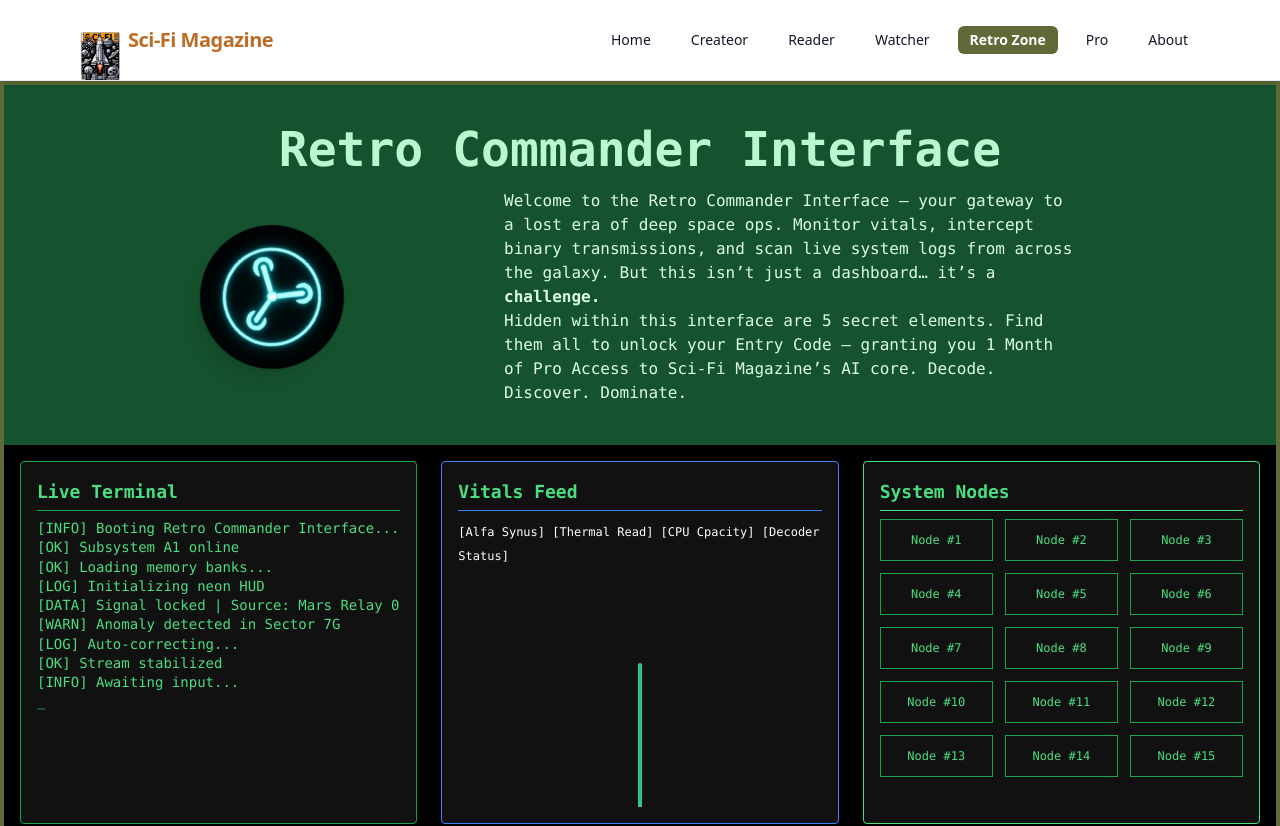
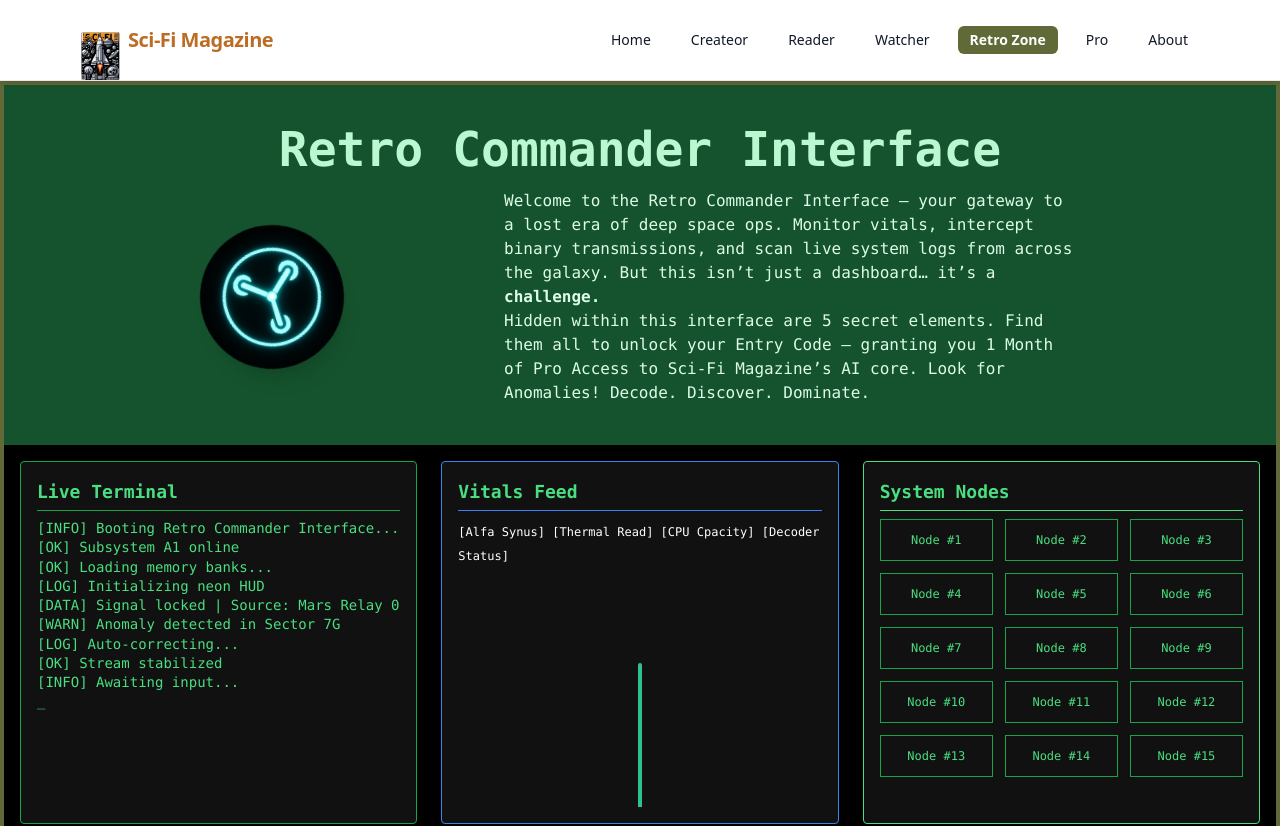
Before and after one commit to aticodein/SCIFI_MAGAZINE_VITE, a React (Vite) app: page /retro in a window 1280 px wide. Shown: the top 826 px of the page. Built offline with nearby package versions, Linux system fonts and the light colour scheme.

Commit message:
Added Retro Page fix

```diff
--- a/src/index.css
+++ b/src/index.css
@@ -24,3 +24,8 @@
 .bold {
  font-weight: bold !important;
 }
+
+
+.animate-spin-slow-reverse {
+  animation: spin-reverse 5s linear infinite;
+}
--- a/src/pages/Retro.tsx
+++ b/src/pages/Retro.tsx
@@ -1,6 +1,7 @@
 // src/pages/Retro.tsx
 import React, { useEffect, useRef, useState } from "react";
 import RetroModal from "../components/RetroModal";
+import fluxImg from "../assets/images/flux.png";
 
 const randomTextLines = [
   "[INFO] Data initialization started",
@@ -49,11 +50,11 @@ export default function Retro() {
         <h1 className="text-4xl md:text-5xl font-extrabold text-green-200 mb-4">Retro Commander Interface</h1>
         <div className="flex flex-col lg:flex-row items-center justify-center gap-40 max-w-8xl mx-auto">
           <div className="animate-spin-reverse" >
-            <img
-              src="/src/assets/images/flux.png"
-              alt="Retro Dashboard"
-              className="w-36 max-w-xs rounded-full shadow-xl"
-            />
+          <img
+           src={fluxImg} // or use /assets/flux.png if placed in public folder
+           alt="Retro Dashboard"
+           className="w-36 max-w-xs rounded-full shadow-xl animate-spin-slow-reverse"
+          />
           </div>
           <p className="text-green-100 max-w-xl text-sm md:text-base text-left">
           Welcome to the Retro Commander Interface — your gateway to a lost era of deep space ops.
@@ -61,7 +62,7 @@ Monitor vitals, intercept binary transmissions, and scan live system logs from a
 
 But this isn’t just a dashboard… it’s a <b>challenge.</b> <br />
 Hidden within this interface are 5 secret elements.
-Find them all to unlock your Entry Code — granting you 1 Month of Pro Access to Sci-Fi Magazine’s AI core.
+Find them all to unlock your Entry Code — granting you 1 Month of Pro Access to Sci-Fi Magazine’s AI core. Look for Anomalies!
 
 Decode. Discover. Dominate.
           </p>
```
